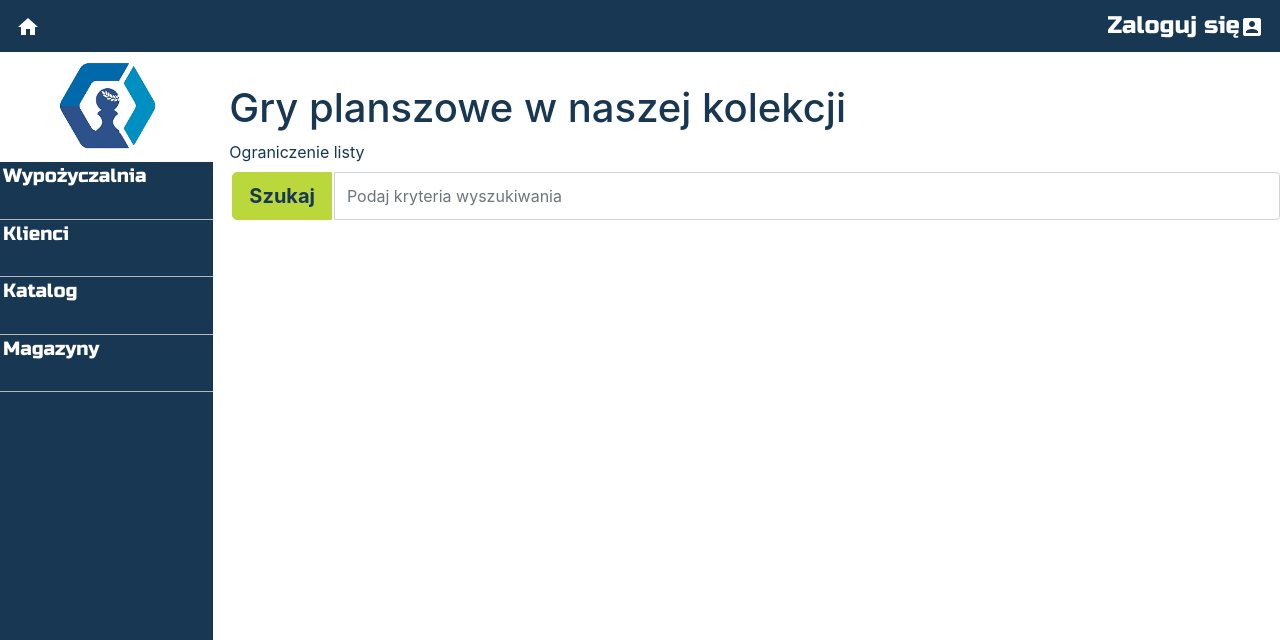
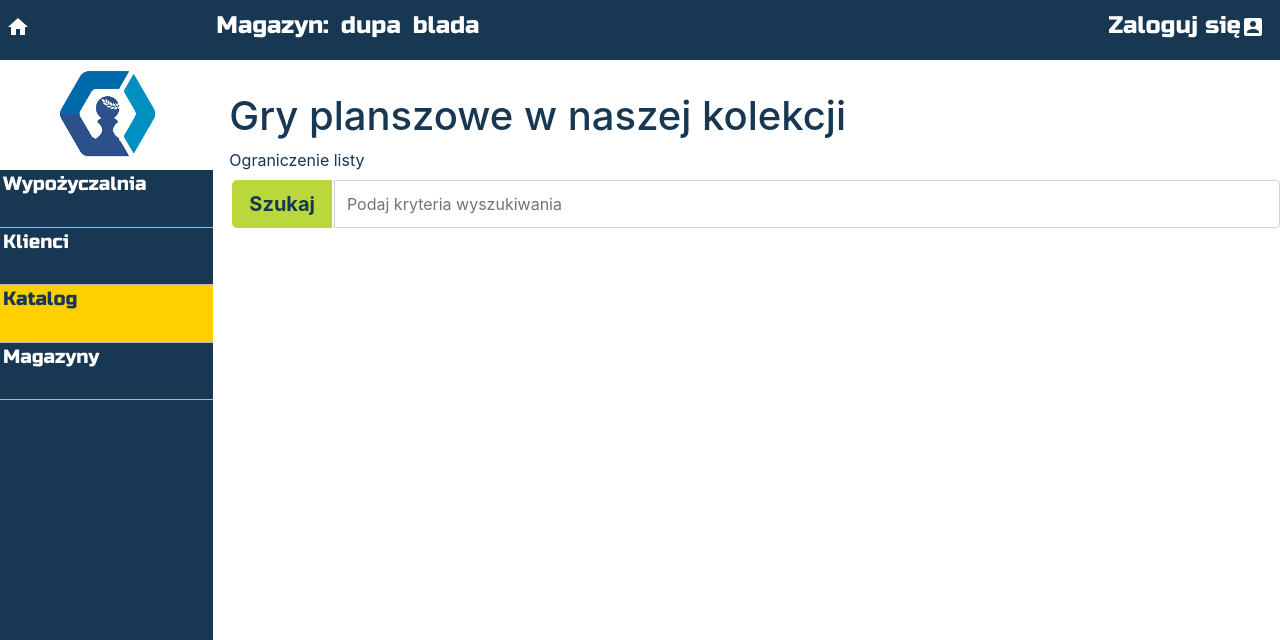
Before and after one commit to gmacike/sharehold, a Django app: a page that uses sharehold/templates/sharehold/base.html in a window 1280 px wide. Shown: the top 640 px of the page. Run offline with Django 3.2, Linux system fonts and the light colour scheme; data that the repository does not hold is empty; parts of the project's set-up code (start-up, migrations or seed data) failed here and were passed over; some libraries are stand-ins or nearby versions; some web fonts are replaced.

Commit message:
top & sidemenu improvements

```diff
--- a/catalogue/static/css/catalogue.css
+++ b/catalogue/static/css/catalogue.css
@@ -1,4 +1,9 @@
 @import url("/static/sharehold.css");
+
+.nav-catalogue {
+  color: var(--color2nd);
+  background-color: var(--color5th);
+}
 
 .cataloguelist, .bgeditons{
   margin-left: 0px;
--- a/sharehold/css/sharehold.css
+++ b/sharehold/css/sharehold.css
@@ -30,22 +30,27 @@ i {
 .topnavbar {
   background-color: var(--color2nd);
   min-height: 2em;
+  padding: 8px 0px 16px 0px;
+  /* line-height: 36px; */
+}
+
+.navbar-item {
+  background-color: var(--color2nd);
+  color: white;
+  font-size: 1.5em;
+  padding-right: 0.5em;
 }
 
 .topnav-la {
-  background-color: var(--color2nd);
-  color: white;
-  font-size: 1.5em;
-  /* padding-left: 3px; */
+  /* justify-content: flex-start; */
+  padding-left: 3px;
 }
 
 .topnav-ra {
-  background-color: var(--color2nd);
-  color: white;
-  font-size: 1.5em;
+  padding-right: 3px;
 }
 
-.topnav-la:hover, .topnav-ra:hover {
+.navbar-item:hover {
   color: var(--color2nd);
   background-color: var(--color5th);
 }
--- a/sharehold/templates/sharehold/base.html
+++ b/sharehold/templates/sharehold/base.html
@@ -1,19 +1,19 @@
 {% extends "sharehold.html" %}
 
 {% block sidemenu %}
-  <a class="navbar-nav techfont mainmenu" href="{% url 'BoardGameLending_list' %}">Wypożyczalnia</a>
+  <a class="navbar-nav techfont mainmenu nav-circulation" href="{% url 'BoardGameLending_list' %}">Wypożyczalnia</a>
   {% block BoardGameLending_appmenu %}
   <!-- application submenu -->
   {% endblock %}
-  <a class="navbar-nav techfont mainmenu" href="{% url 'circulation_entries' %}">Klienci</a>
+  <a class="navbar-nav techfont mainmenu nav-customers" href="{% url 'circulation_entries' %}">Klienci</a>
   {% block circulation_appmenu %}
   <!-- application submenu -->
   {% endblock %}
-  <a class="navbar-nav techfont mainmenu" href="{% url 'catalogue_entries' %}">Katalog</a>
+  <a class="navbar-nav techfont mainmenu nav-catalogue" href="{% url 'catalogue_entries' %}">Katalog</a>
   {% block catalogue_appmenu %}
   <!-- application submenu -->
   {% endblock %}
-  <a class="navbar-nav techfont mainmenu" href="{% url 'warehouse_index' %}">Magazyny</a>
+  <a class="navbar-nav techfont mainmenu nav-warehouse" href="{% url 'warehouse_index' %}">Magazyny</a>
   {% block warehouse_appmenu %}
   <!-- application submenu -->
   {% endblock %}
--- a/sharehold/templates/sharehold/sharehold.html
+++ b/sharehold/templates/sharehold/sharehold.html
@@ -38,17 +38,32 @@
   <body class="loader">
 
     <!-- Top Navbar -->
-    <nav class="navbar topnavbar techfont">
-      <ul class="navbar-nav justify-content-start col-2">
+    <nav class="navbar topnavbar techfont flex-row">
+      <!-- part over sidemenu -->
+      <div class="topnav-la col-2 flex-column align-items-start">
+        <ul class="navbar-nav flex-row justify-content-start">
           <li><a class="navbar-item techfont topnav-la" href="{% url 'welcome' %}"><i class="material-icons md-36">home</i></a></li>
         </ul>
-      <ul class="navbar-nav justify-content-end">
+      </div>
+
+      <!-- middle main part -->
+      <div class="topnav-la col-8 flex-column align-items-start">
+        <ul class="navbar-nav flex-row justify-content-start">
+          <li class="navbar-item techfont">Magazyn:</li>
+          <li class="navbar-item techfont">dupa</li>
+          <li class="navbar-item techfont">blada</li>
+        </ul>
+      </div>
+      <!-- right side part -->
+      <div class="topnav-ra col-2 flex-column-reverse align-items-start">
+        <ul class="navbar-nav flex-row justify-content-end">
           {% if user.is_authenticated %}
-          <li><a class="navbar-item techfont topnav-ra" href="{% url 'logout' %}">{{user.username}}<i class="material-icons">exit_to_app</i></a></li>
+          <li><a class="navbar-item techfont" href="{% url 'logout' %}">{{user.username}}<i class="material-icons">exit_to_app</i></a></li>
           {% else %}
-          <li><a class="navbar-item topnav-ra" href="{% url 'login' %}">Zaloguj się<i class="material-icons md-36">account_box</i></a> </li>
+          <li><a class="navbar-item" href="{% url 'login' %}">Zaloguj się<i class="material-icons md-36">account_box</i></a> </li>
           {% endif %}
         </ul>
+      </div>
     </nav>
 
     <!-- Side menu -->
--- a/warehouse/static/css/warehouse.css
+++ b/warehouse/static/css/warehouse.css
@@ -1,4 +1,9 @@
 @import url("/static/sharehold.css");
+
+.nav-warehouse {
+  color: var(--color2nd);
+  background-color: var(--color5th);
+}
 
 .inventorylist{
   margin-left: 0px;
```
Lines whose indentation alone changed are shown as unchanged.
